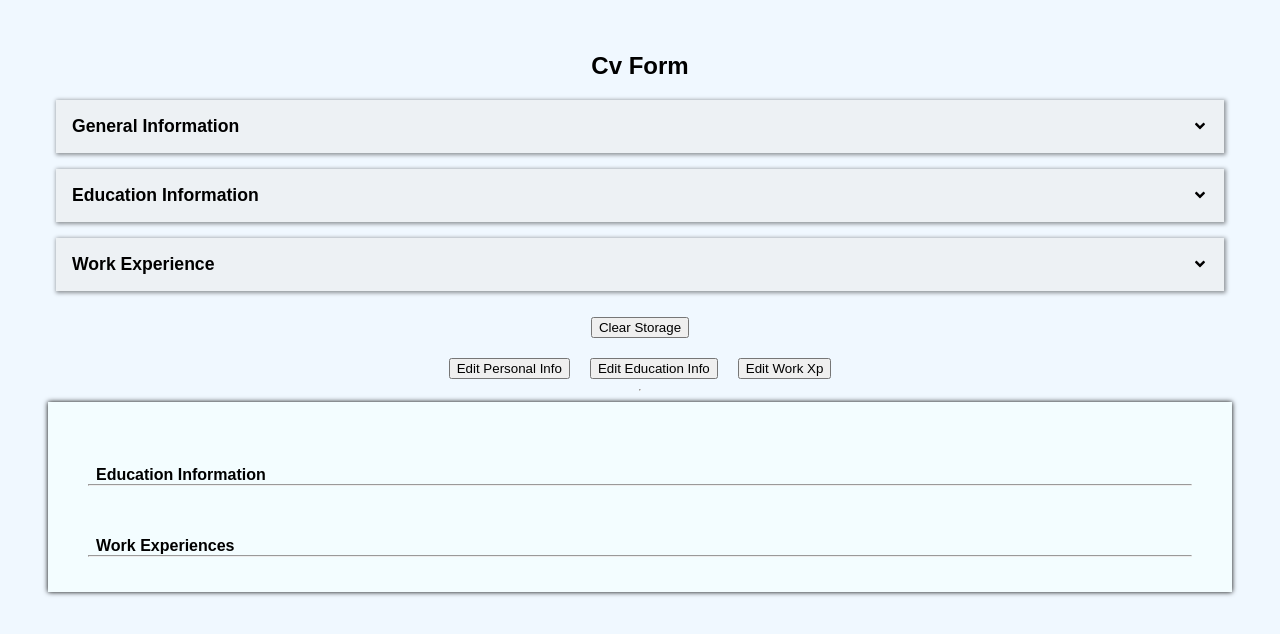
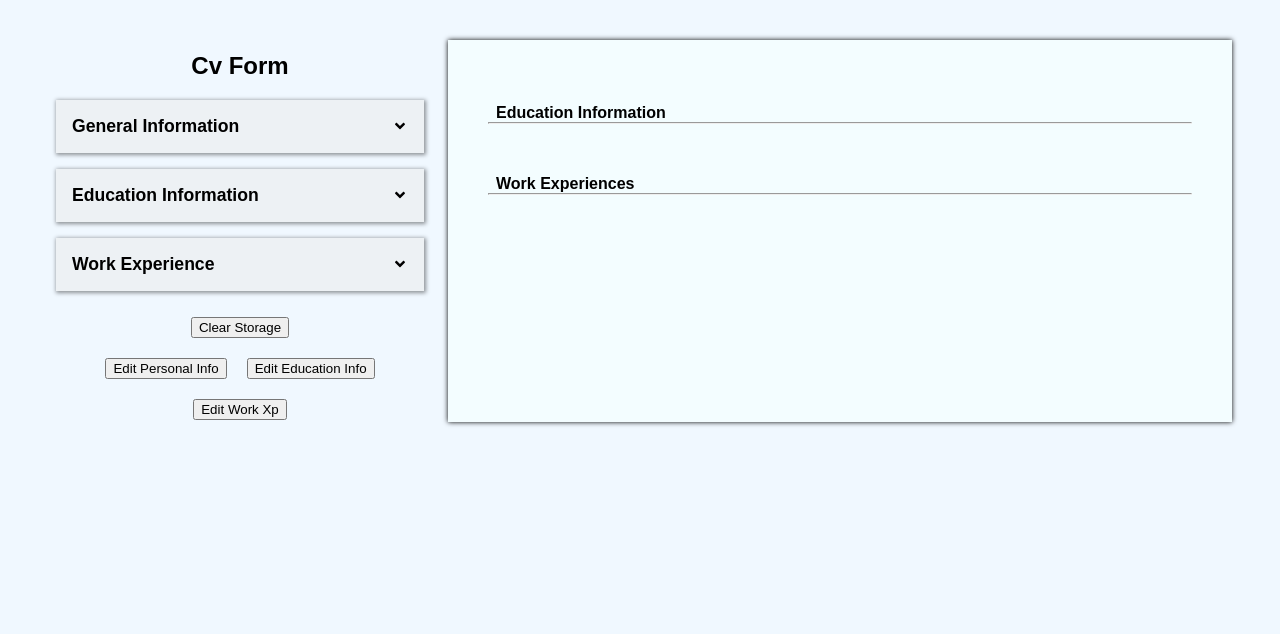
Before and after one commit to furkanssarri/cv-builder, a React (Vite) app: page / in a window 1280 px wide. Shown: the top 634 px of the page. Built offline with nearby package versions, Linux system fonts and the light colour scheme.

Commit message:
style: add basic large-screen style

```diff
--- a/src/App.css
+++ b/src/App.css
@@ -72,3 +72,13 @@ form textarea {
 .btn {
   margin: 10px;
 }
+
+@media screen and (min-width: 900px) {
+  .container {
+    flex-direction: row;
+  }
+
+  .resume {
+    min-width: calc(100vw - 40vw);
+  }
+}
--- a/src/App.jsx
+++ b/src/App.jsx
@@ -182,6 +182,7 @@ function App() {
   return (
     <>
       <div className="container">
+        <div>
           <section id="form-area">
             <h1>Cv Form</h1>
             <PersonalInfo
@@ -268,7 +269,8 @@ function App() {
               </button>
             </div>
           </div>
-        <hr />
+        </div>
+        {/* <hr /> */}
         <CvOutput />
       </div>
     </>
```
Lines whose indentation alone changed are shown as unchanged.
